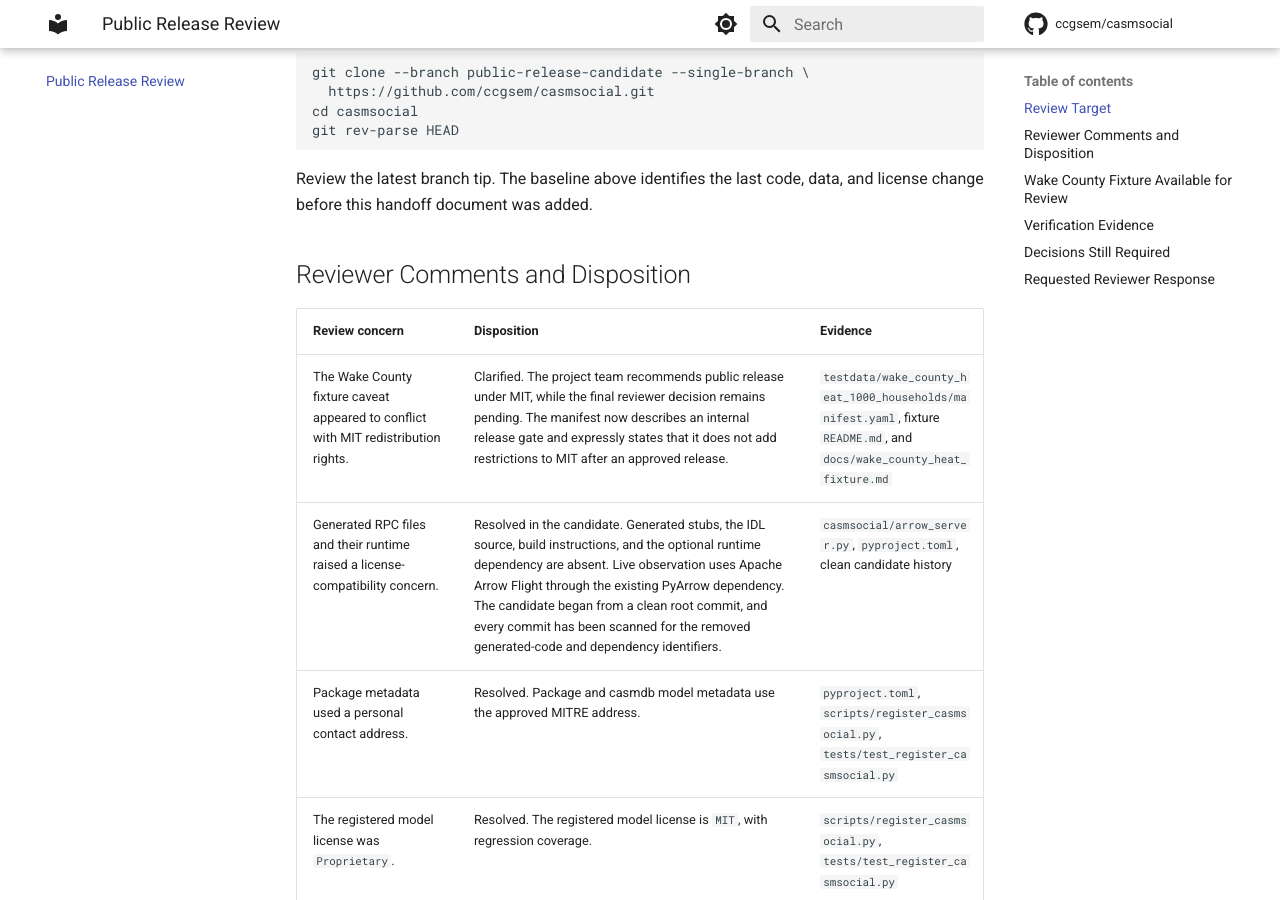
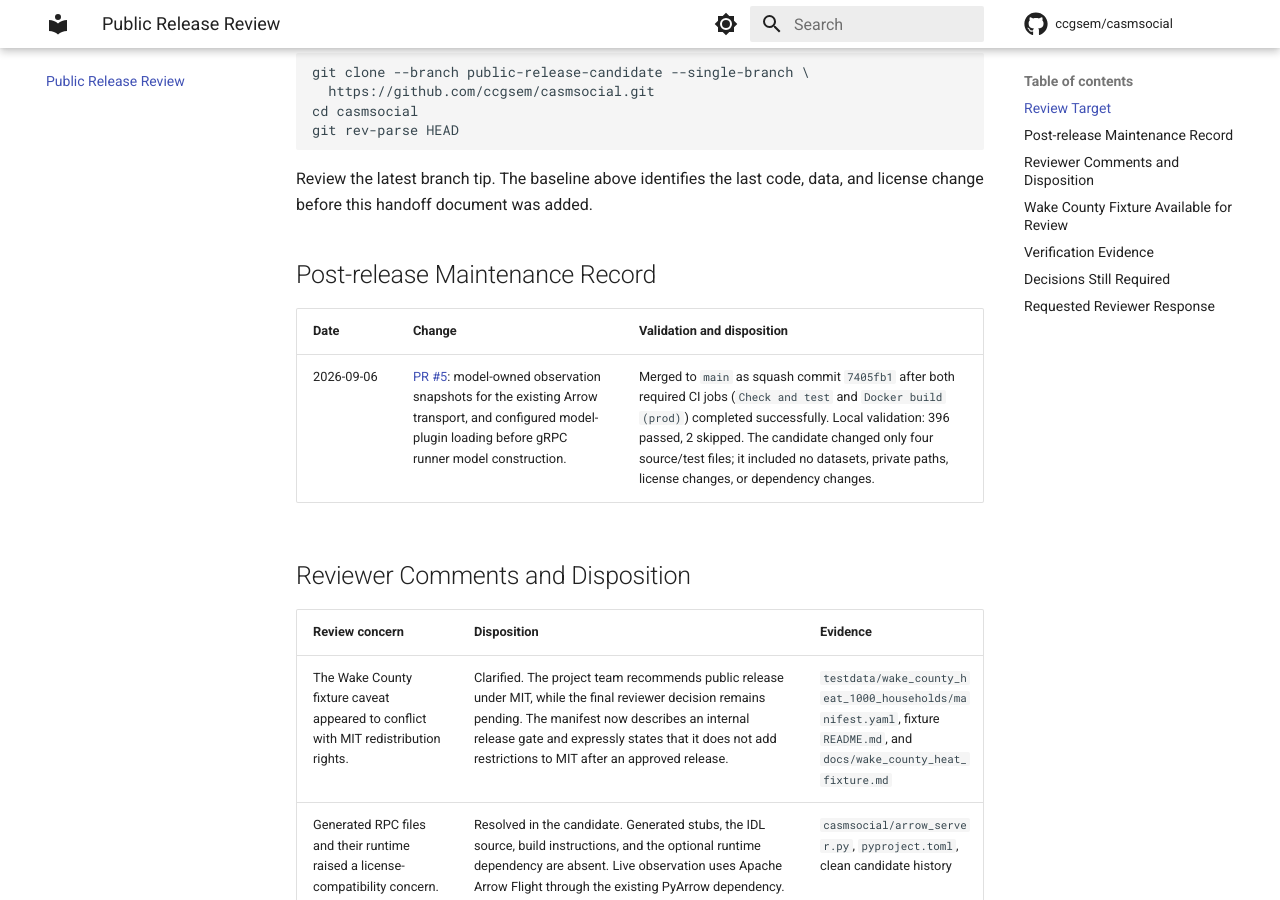
Before and after one commit to ccgsem/casmsocial, an MkDocs documentation site: the page built from docs/public_release_review.md, in a window 1280 px wide and 900 px high, scrolled down 569 px. Built offline with MkDocs 1.6.1 and Material for MkDocs 9.7.7, drawn with Linux system fonts in a browser that asks for light colours; comment, search, counter and statistics services are not loaded.

Commit message:
docs(release): record PR 5 maintenance merge

```diff
--- a/docs/public_release_review.md
+++ b/docs/public_release_review.md
@@ -24,6 +24,12 @@ git rev-parse HEAD
 
 Review the latest branch tip. The baseline above identifies the last
 code, data, and license change before this handoff document was added.
+
+## Post-release Maintenance Record
+
+| Date | Change | Validation and disposition |
+|---|---|---|
+| 2026-09-06 | [PR #5](https://github.com/ccgsem/casmsocial/pull/5): model-owned observation snapshots for the existing Arrow transport, and configured model-plugin loading before gRPC runner model construction. | Merged to `main` as squash commit `7405fb1` after both required CI jobs (`Check and test` and `Docker build (prod)`) completed successfully. Local validation: 396 passed, 2 skipped. The candidate changed only four source/test files; it included no datasets, private paths, license changes, or dependency changes. |
 
 ## Reviewer Comments and Disposition
 
```
